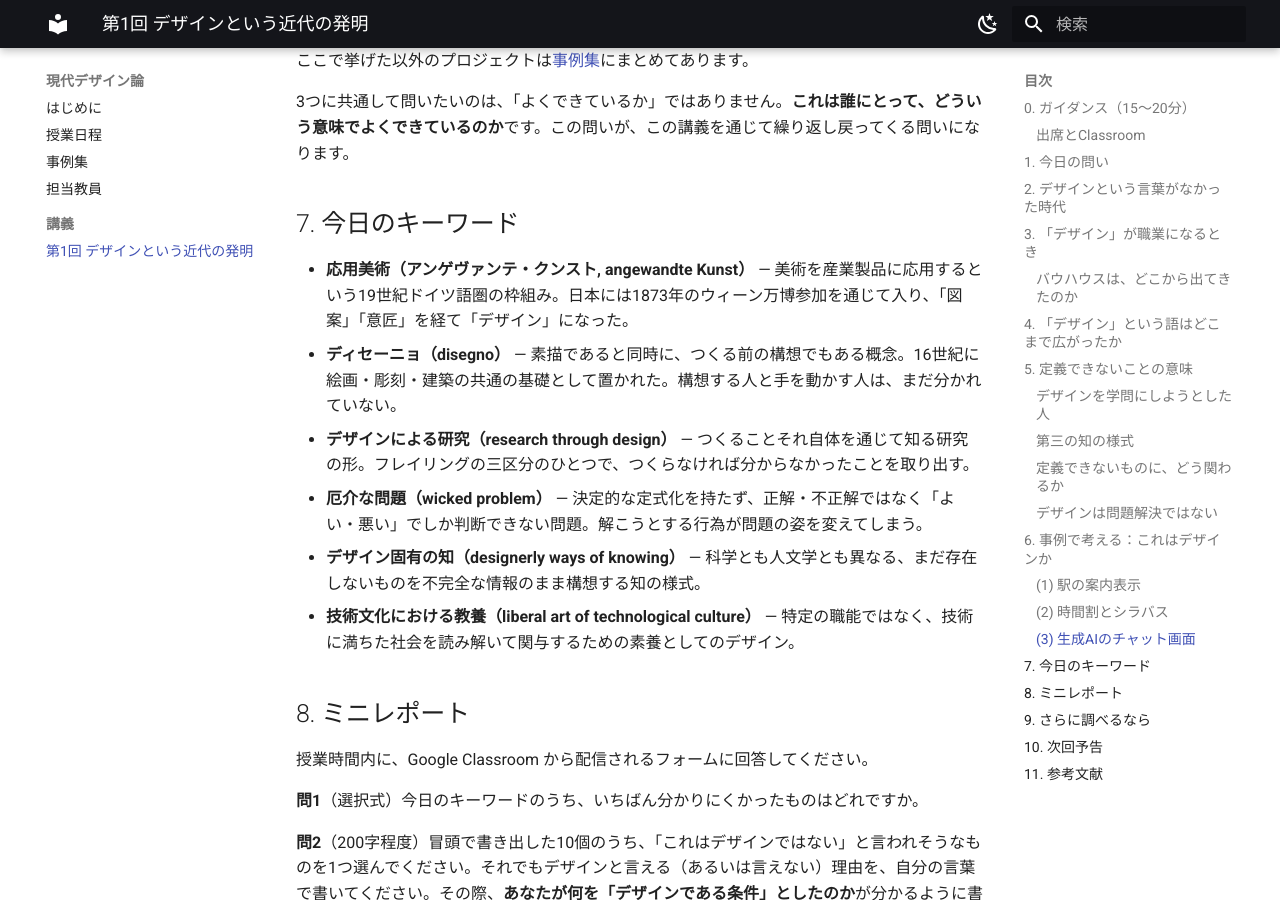
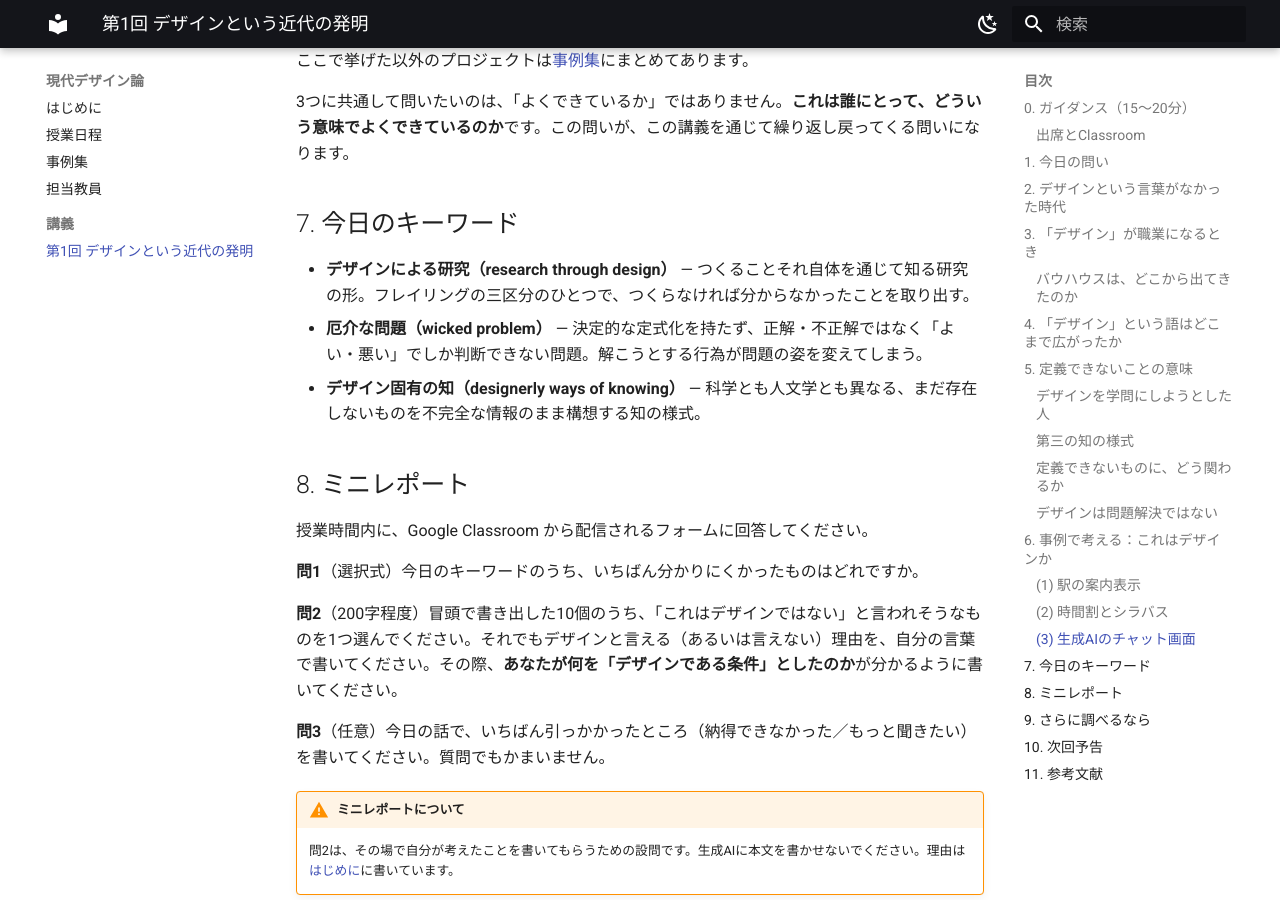
Before and after one commit to ynbr/nua-contemporary-design, an MkDocs documentation site: the page built from docs/lectures/01-what-is-design.md, in a window 1280 px wide and 900 px high, scrolled down 9844 px. Built offline with MkDocs 1.6.1 and Material for MkDocs 9.7.7, drawn with Linux system fonts in a browser that asks for light colours.

Commit message:
docs: 第1回のキーワードを3件に絞る
Co-Authored-By: Claude Opus 5 (1M context) <noreply@anthropic.com>
Claude-Session: https://claude.ai/code/session_015uGJdpik9H1Q4J9yrdqFQq

```diff
--- a/docs/lectures/01-what-is-design.md
+++ b/docs/lectures/01-what-is-design.md
@@ -268,12 +268,9 @@
 
 ## 7. 今日のキーワード
 
-- **応用美術（アンゲヴァンテ・クンスト, angewandte Kunst）** — 美術を産業製品に応用するという19世紀ドイツ語圏の枠組み。日本には1873年のウィーン万博参加を通じて入り、「図案」「意匠」を経て「デザイン」になった。
-- **ディセーニョ（disegno）** — 素描であると同時に、つくる前の構想でもある概念。16世紀に絵画・彫刻・建築の共通の基礎として置かれた。構想する人と手を動かす人は、まだ分かれていない。
 - **デザインによる研究（research through design）** — つくることそれ自体を通じて知る研究の形。フレイリングの三区分のひとつで、つくらなければ分からなかったことを取り出す。
 - **厄介な問題（wicked problem）** — 決定的な定式化を持たず、正解・不正解ではなく「よい・悪い」でしか判断できない問題。解こうとする行為が問題の姿を変えてしまう。
 - **デザイン固有の知（designerly ways of knowing）** — 科学とも人文学とも異なる、まだ存在しないものを不完全な情報のまま構想する知の様式。
-- **技術文化における教養（liberal art of technological culture）** — 特定の職能ではなく、技術に満ちた社会を読み解いて関与するための素養としてのデザイン。
 
 ## 8. ミニレポート
 
```
